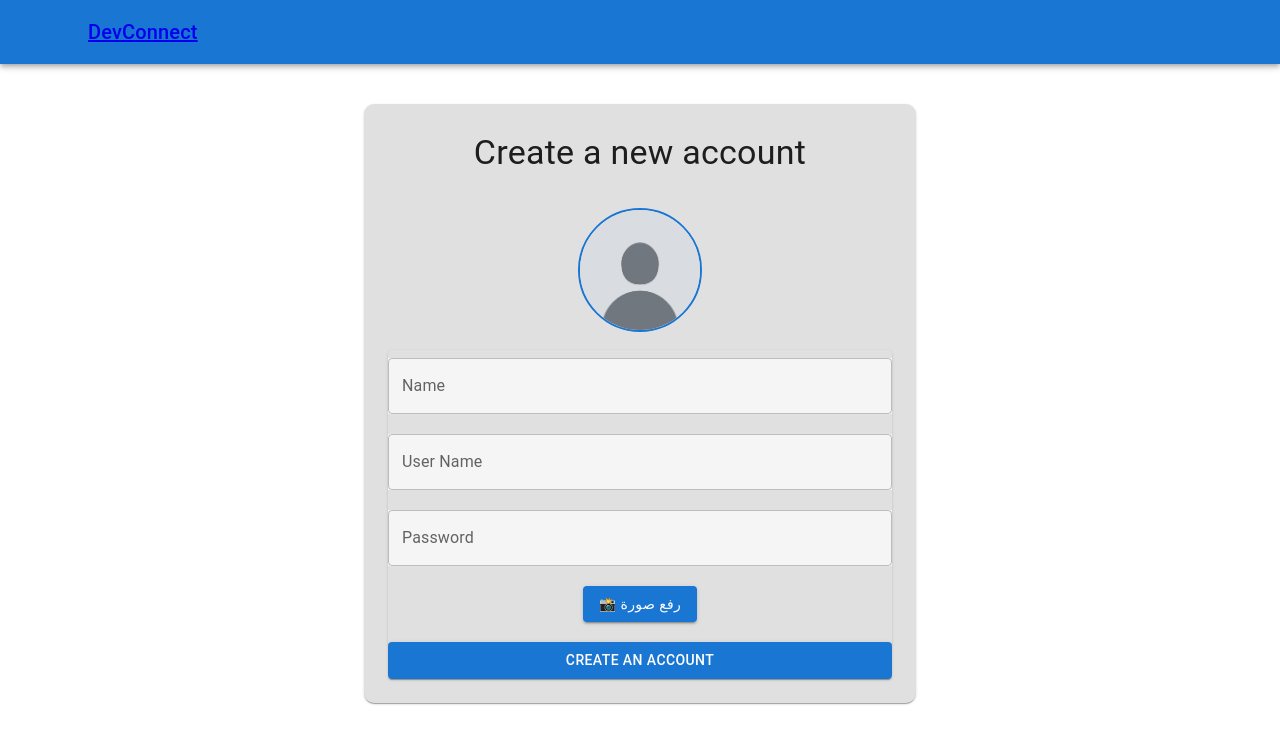
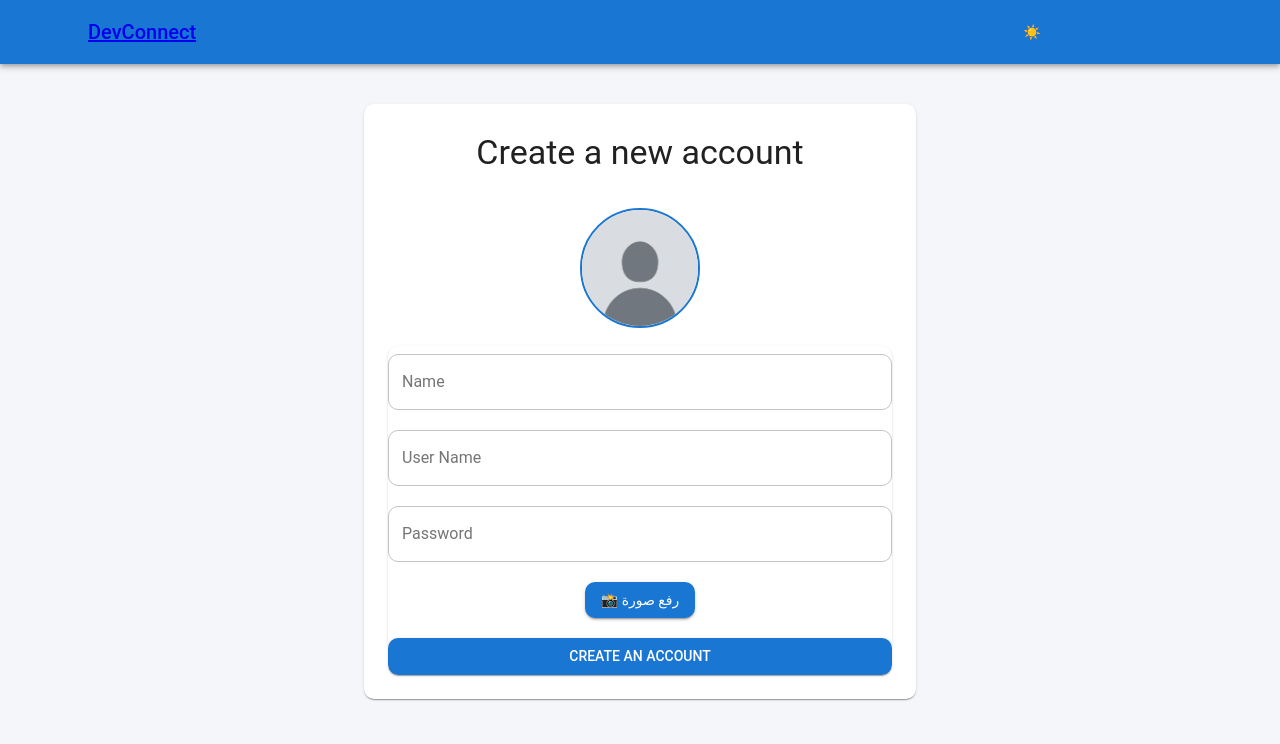
Before and after one commit to youssef-abdelwhab/DevConnect, a React (Vite) app: page /CreatAccount in a window 1280 px wide. Shown: the top 744 px of the page. Built offline with nearby package versions, Linux system fonts and the light colour scheme; some icons are missing.

Commit message:
feat : Added dark mode and theme

```diff
--- a/src/App.jsx
+++ b/src/App.jsx
@@ -4,18 +4,13 @@ import NavBar from "./NavBar"
 import Log_In from "./Log_In"
 import CreatAccount from "./CreatAccount";
 import { BrowserRouter, Routes, Route } from "react-router-dom";
-import CommentModel from "./CommentModel";
 
-
-
-
-function App() {
+function App( {mode , setMode}) {
 
   return (
     <>
-    {/* <CommentModel></CommentModel> */}
     <BrowserRouter>
-      <NavBar/>
+      <NavBar mode={mode} setMode={setMode}/>
       <Routes>
         <Route path="/CreatAccount" element={<CreatAccount/>}/>
         <Route path="/" element={<AllPost />} />
--- a/src/CommentItem.jsx
+++ b/src/CommentItem.jsx
@@ -3,8 +3,8 @@ import { Avatar, Card, Stack, Typography } from "@mui/material"
 
 export default function CommentItem ( {comment} ) {
     return (
-    <Card sx={{background:"#e0e0e0"}}>
-        <Stack  sx={{borderRadius:"20px" , p:2 , mt:2  , background:"#f3e5f5"}}>
+    <Card>
+        <Stack  sx={{borderRadius:"20px" , p:2 , mt:2 }}>
             <Stack sx={{display:"flex" , justifyContent:"space-between" ,flexDirection:"row" , alignItems:"center"}}>
                 <Stack  sx={{display:"flex" , flexDirection:"row" , alignItems:"center" , gap:"5px" }}>
                     <Avatar alt={""}  src={comment.author.profile_image} />
--- a/src/CommentModel.jsx
+++ b/src/CommentModel.jsx
@@ -16,14 +16,17 @@ export default function CommentModel({Class , post}){
       const {Comments , loading ,error} = useSelector((state) => state.Comments);
 
       useEffect (()=>{
-        dispath(fetchComments(post.id))
+        if(post.id){
+                  dispath(fetchComments(post.id))
+        }
+
       },[dispath, post.id])
 
       const img = "../src/assets/no-photo-or-blank-image-icon-loading-images-or-missing-image-mark-image-not-available-or-image-coming-soon-sign-simple-nature-silhouette-in-frame-isolated-illustration-vector.jpg";
       const [ImgSrc , setImgSrc] = useState(post.image || img);
 
     return(
-    <Card sx={{ backgroundColor: "#e0e0e0", alignItems: "center",maxWidth:"900px",  borderRadius: 3, mx:"auto" ,p:2 , width:"94%" }}  >
+    <Card sx={{ alignItems: "center",maxWidth:"900px",  borderRadius: 3, mx:"auto" ,p:2 , width:"94%" }}  >
       <Stack sx={{display:"flex" ,justifyContent:"space-between" ,flexDirection:"row" , alignContent:"center"}}>
         <Stack direction="row" alignItems="center" spacing={1} mb={1.5}>
           <Avatar alt={post.author.username}  src={post.author.profile_image}/>
@@ -55,7 +58,7 @@ export default function CommentModel({Class , post}){
         <Typography variant="subtitle1" color="text.secondary"> {post.comments_count} Comment</Typography>
       </Stack>
 
-      <Card sx={{ maxheight:"500px", minHeight:"fit-content",overflow:"scroll"}}>
+      <Card sx={{ maxHeight:"500px", minHeight:"fit-content",overflow:"scroll"}}>
         {loading &&(
           <Box sx={{ display: "flex", justifyContent: "center", mt: 2 }}>
                 <CircularProgress />
@@ -77,8 +80,8 @@ export default function CommentModel({Class , post}){
           ))
         )}
       </Card>
-       <Stack sx={{flexDirection:"row" , display:"flex" ,alignItems:"center", mt:2,gap:3 ,background:"#e0e0e0" , border:"none" ,boxShadow:"none", paddingBlock:0.5}} >
-        <TextField fullWidth label="fullWidth" id="fullWidth" sx={{background:"#e3f2fd"}} />
+       <Stack sx={{flexDirection:"row" , display:"flex" ,alignItems:"center", mt:2,gap:3 , border:"none" ,boxShadow:"none", paddingBlock:0.5}} >
+        <TextField fullWidth label="fullWidth" id="fullWidth"/>
         <SendIcon sx={{fontSize:"40px" ,color:"#0d47a1" , cursor:"pointer"}}></SendIcon>
 
       </Stack>
--- a/src/CreatAccount.jsx
+++ b/src/CreatAccount.jsx
@@ -44,7 +44,7 @@ const [showPassword, setShowPassword] = React.useState(false);
 
 
 
-        <Card sx={{background:"#e0e0e0" ,display:"flex", flexDirection:"column" , textAlign:"center" , p:2 , borderRadius:"10px"}}  >
+        <Card sx={{display:"flex", flexDirection:"column" , textAlign:"center" , p:2 , borderRadius:"10px"}}  >
                         <Typography variant="h4" p={1.5} mb={1.5}>
                 Create a new account
             </Typography>
@@ -54,12 +54,12 @@ const [showPassword, setShowPassword] = React.useState(false);
             <Stack m={1}>
 
 
-            <Card sx={{ display:"flex",flexDirection:"column" ,background:"#e0e0e0" , gap:"20px"  , pt:1}}   >
-                <TextField sx={{ background:"#f5f5f5"}}  id="outlined-basic" label="Name" variant="outlined" />
-                <TextField sx={{ background:"#f5f5f5"}}  id="outlined-basic" label="User Name" variant="outlined" />
+            <Card sx={{ display:"flex",flexDirection:"column" , gap:"20px"  , pt:1}}   >
+                <TextField   id="outlined-basic" label="Name" variant="outlined" />
+                <TextField  id="outlined-basic" label="User Name" variant="outlined" />
 
 
-                <FormControl sx={{ background:"#f5f5f5"}} variant="outlined">
+                <FormControl variant="outlined">
 
                     <InputLabel htmlFor="outlined-adornment-password">Password</InputLabel>
                     <OutlinedInput
--- a/src/Log_In.jsx
+++ b/src/Log_In.jsx
@@ -37,7 +37,7 @@ const [showPassword, setShowPassword] = React.useState(false);
     return(
         <Container  maxWidth="sm" sx={{mt:10}}>
 
-        <Card sx={{background:"#e0e0e0" ,display:"flex", flexDirection:"column" , textAlign:"center" , p:2 , borderRadius:"10px"}}  >
+        <Card sx={{ display:"flex", flexDirection:"column" , textAlign:"center" , p:2 , borderRadius:"10px"}}  >
 
             <Typography variant="h4" p={1.5} mb={1.5}>
                 Log In
@@ -45,10 +45,10 @@ const [showPassword, setShowPassword] = React.useState(false);
             <Stack m={1}>
 
 
-            <Card sx={{ display:"flex",flexDirection:"column" ,background:"#e0e0e0" , gap:"20px"  , pt:1}}   >
-                <TextField sx={{ background:"#f5f5f5"}}  id="outlined-basic" label="User Name" variant="outlined" />
+            <Card sx={{ display:"flex",flexDirection:"column" , gap:"20px"  , pt:1}}   >
+                <TextField   id="outlined-basic" label="User Name" variant="outlined" />
 
-                <FormControl sx={{ background:"#f5f5f5"}} variant="outlined">
+                <FormControl variant="outlined">
 
                     <InputLabel htmlFor="outlined-adornment-password">Password</InputLabel>
                     <OutlinedInput
--- a/src/NavBar.jsx
+++ b/src/NavBar.jsx
@@ -9,19 +9,30 @@ import Container from '@mui/material/Container';
 import { Link } from "react-router-dom";
 
 
-export default function NavBar() {
+export default function NavBar({mode ,setMode}) {
   return (
     <Box sx={{ flexGrow: 1 }}>
       <AppBar position="static">
             <Container>
                 <Toolbar>
-
-
                     <Typography variant="h6" component="div" sx={{ flexGrow: 1 }}>
                   <Link to="/">
                         DevConnect
                   </Link>
                     </Typography>
+
+                  <Button
+                        onClick={() => setMode(prev => prev === "light" ? "dark" : "light")}
+                         sx={{
+                            cursor: "pointer",
+                            transition: "background-color 0.3s",
+                            "&:hover": {
+                              backgroundColor: "rgba(0, 0, 0, 0.1)",
+                            },
+                          }}
+                      >
+                        {mode ? "☀️" : "🌙"}
+                  </Button>
 
                   <Link to="CreatAccount">
                         <Button color="inherit"><PersonAddIcon/></Button>
--- a/src/Post.jsx
+++ b/src/Post.jsx
@@ -1,4 +1,3 @@
-
 import { Box, Avatar, Typography, Stack, Card } from "@mui/material";
 import AddCommentIcon from '@mui/icons-material/AddComment';
 import { useState } from "react";
@@ -16,12 +15,11 @@ export default function Post({post}) {
 
   const Closs = function handelClossModel(X) {
     setOpenComment(X)
-
   }
 
   return (
     <>
-    <Card sx={{ backgroundColor: "#e0e0e0", alignItems: "center", p: 2,  mt: 4,  borderRadius: 3, }}  >
+    <Card sx={{  alignItems: "center", p: 2,  mt: 4,  borderRadius: 3, }}  >
       <Stack direction="row" alignItems="center" spacing={1} mb={1.5}>
         <Avatar  alt={post.author.username}  src={post.author.profile_image} />
         <Typography variant="subtitle2" fontWeight={600} sx={{ fontSize: { xs: "0.9rem", sm: "1rem", md: "1.1rem" } }}>
@@ -32,7 +30,7 @@ export default function Post({post}) {
       <Box component="img"   src={ImgSrc} onError={() => setImgSrc(img)} alt="Post Img"
       sx={{objectFit: "cover",width: "100%", borderRadius: 2, mb: 0.4 ,height: ImgSrc === img ? "450px" : "100%" , cursor:"pointer"}} onClick={()=>{setOpen(true)}} />
 
-      <Dialog open={open}  onClose={() => setOpen(false)} maxWidth="lg" sx={{ background:"rgba(242, 234, 234, 0.66)"}}>
+      <Dialog open={open}  onClose={() => setOpen(false)} maxWidth="lg">
           <Box
             component="img"
             src={ImgSrc}
@@ -60,8 +58,8 @@ export default function Post({post}) {
       </Stack>
 
     </Card>
-      <Dialog  sx={{backgroundColor: "#e0e0e0" , p:0}} open={ openComment}  onClose={() => setOpenComment(false)} maxWidth="md" scroll="body" fullWidth >
-        <Box sx={{width:"100%" , backgroundColor: "#e0e0e0",}}>
+      <Dialog  sx={{ p:0}} open={ openComment}  onClose={() => setOpenComment(false)} maxWidth="md" scroll="body" fullWidth >
+        <Box sx={{width:"100%" }}>
            <CommentModel post={post} Class={Closs} ></CommentModel>
         </Box>
       </Dialog>
--- /dev/null
+++ b/src/Theme.js
@@ -0,0 +1,34 @@
+import { createTheme } from "@mui/material/styles";
+
+export const getDesignTokens = (mode) => ({
+  palette: {
+    mode,
+    ...(mode === "light"
+      ? {
+          background: {
+            default: "#f5f6fa",
+            paper: "#ffffff",
+          },
+          primary: { main: "#1976d2" },
+          text: {
+            primary: "#212121",
+            secondary: "#757575",
+          },
+        }
+      : {
+          background: {
+            default: "#121212",
+            paper: "#1e1e1e",
+          },
+          primary: { main: "#42a5f5" },
+          text: {
+            primary: "#e0e0e0",
+            secondary: "#bdbdbd",
+          },
+        }),
+  },
+  shape: { borderRadius: 10 },
+  typography: { fontFamily: 'Roboto, "Cairo", sans-serif' },
+});
+
+export const createAppTheme = (mode) => createTheme(getDesignTokens(mode));
--- a/src/main.jsx
+++ b/src/main.jsx
@@ -1,14 +1,30 @@
-import { StrictMode } from 'react'
-import { createRoot } from 'react-dom/client'
-import './index.css'
-import App from './App.jsx'
+import React, { StrictMode, useMemo, useState } from "react";
+import { createRoot } from "react-dom/client";
+import App from "./App.jsx";
+import "./index.css";
 import { Provider } from "react-redux";
 import store from "./redux/store";
+import { ThemeProvider } from "@mui/material/styles";
+import CssBaseline from "@mui/material/CssBaseline";
+import { createAppTheme } from "./Theme.js";
 
-createRoot(document.getElementById('root')).render(
+export function Main() {
+  const [mode, setMode] = useState("light");
+
+  const theme = useMemo(() => createAppTheme(mode), [mode]);
+
+  return (
+    <ThemeProvider theme={theme}>
+      <CssBaseline />
+      <Provider store={store}>
+        <App mode={mode} setMode={setMode} />
+      </Provider>
+    </ThemeProvider>
+  );
+};
+
+createRoot(document.getElementById("root")).render(
   <StrictMode>
-    <Provider store={store}>
-       <App />
-    </Provider>
-  </StrictMode>,
-)
+    <Main />
+  </StrictMode>
+);
```
